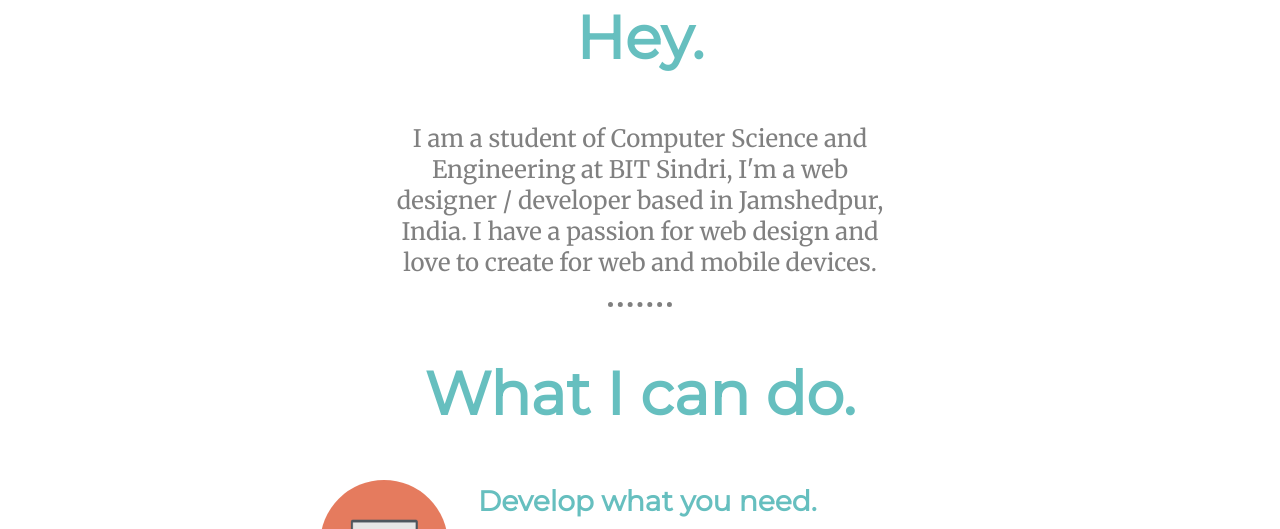
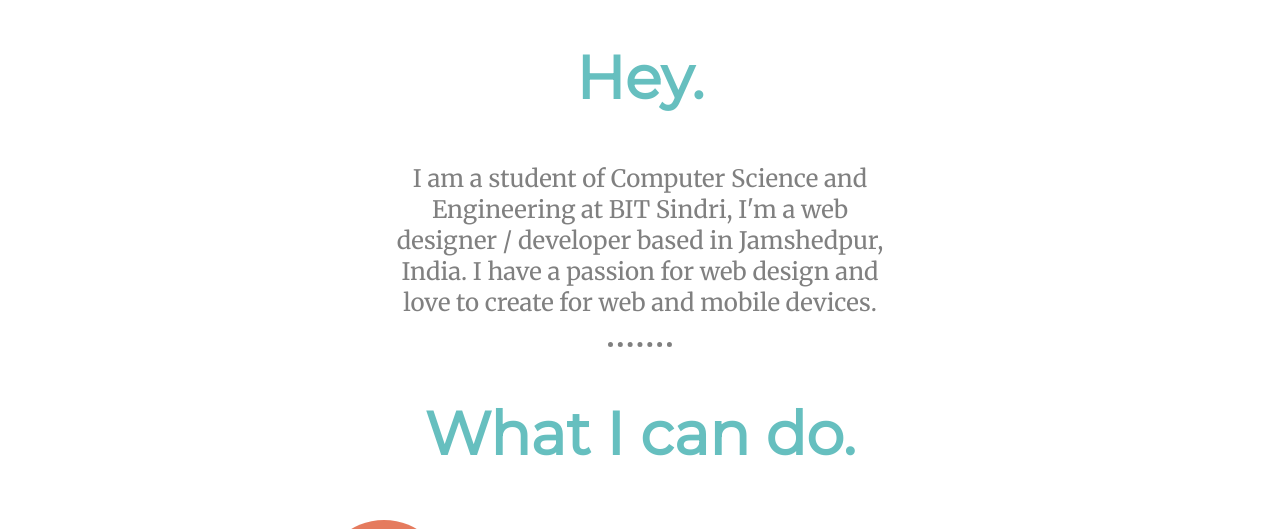
Before and after one commit to riteshd044/cv-new, a plain HTML site: page index.html in a window 1280 px wide. Shown: the part 1345-1874 px from the top of the page. Drawn offline with Linux system fonts and the light colour scheme.

Commit message:
Update styles.css
profilr top: 30px from 10px

```diff
--- a/CSS/styles.css
+++ b/CSS/styles.css
@@ -47,7 +47,7 @@ hr{
     bottom: 400px;
 }
 .profile{
-    margin: 10px auto 0 auto;
+    margin: 30px auto 0 auto;
     width: 40%;
     height: 40%;
 }
```
